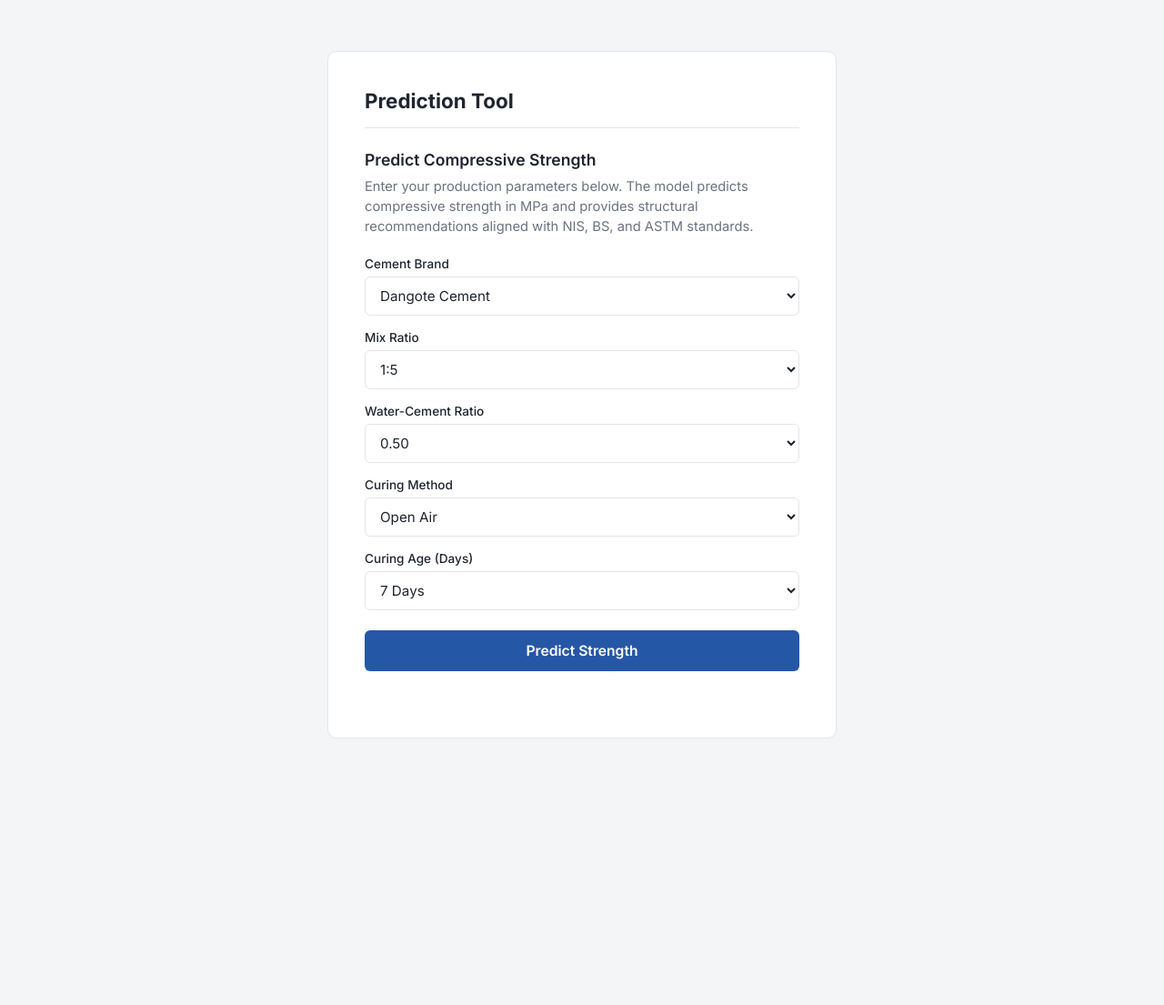
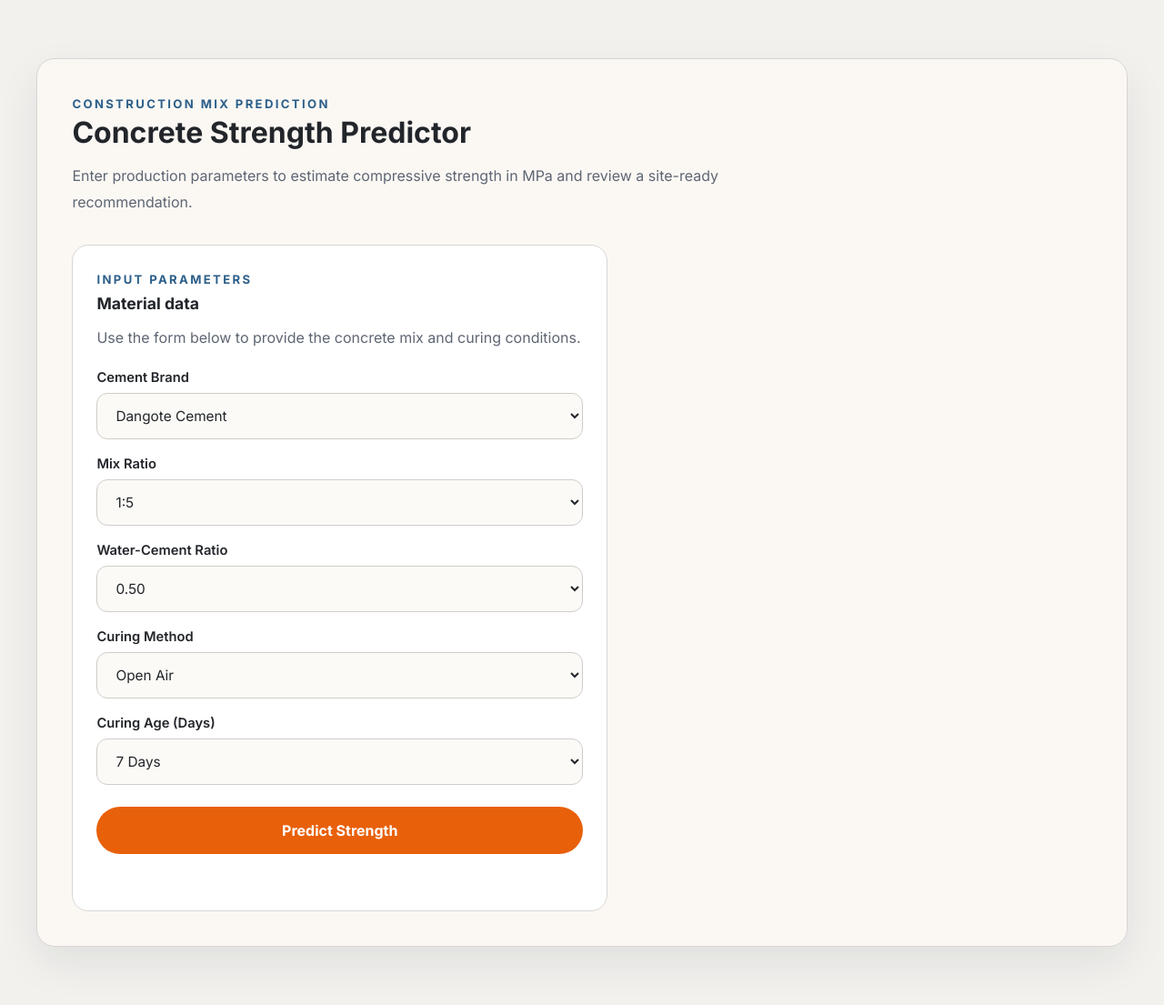
Before and after one commit to specialztech00-alt/sandcrete-strength-predictor, a FastAPI app: page / in a window 1280 px wide. Shown: the whole page at 91% size. Before the commit the page ends 812 px from the top, so only its background shows below. Run offline with FastAPI, Linux system fonts and the light colour scheme.

Commit message:
Final verified version: fixed gauge sync, cement brand casing, layout confirmed working

```diff
--- a/static/script.js
+++ b/static/script.js
@@ -11,6 +11,7 @@
 
 const NON_LOAD_BEARING_MIN = 2.5;  // keep in sync with standards.py
 const LOAD_BEARING_MIN = 3.45;     // keep in sync with standards.py
+const GAUGE_MAX = 10; // upper bound of the gauge in MPa — adjust only if the dataset's max strength is meaningfully different
 const REQUEST_TIMEOUT_MS = 25000;
 
 const form = document.getElementById("predict-form");
@@ -45,6 +46,30 @@ function categoryFor(strength) {
   return { label: "Low Strength", css: "low" };
 }
 
+const strengthFill = document.getElementById("strength-fill");
+
+function resetGauge() {
+  if (!strengthFill) return;
+  strengthFill.style.transition = "none";
+  strengthFill.style.width = "0%";
+  requestAnimationFrame(() => {
+    strengthFill.style.transition = "width 0.72s ease-out";
+  });
+}
+
+function strengthToFillWidth(strength) {
+  const minStrength = 0;
+  const maxStrength = 10;
+  const clampedStrength = Math.max(minStrength, Math.min(maxStrength, strength));
+  return (clampedStrength / maxStrength) * 100;
+}
+
+function animateGauge(strength) {
+  if (!strengthFill) return;
+  const width = strengthToFillWidth(strength);
+  strengthFill.style.width = `${width}%`;
+}
+
 function renderResult(strength, recommendation) {
   const category = categoryFor(strength);
   resultNumber.textContent = strength.toFixed(2);
@@ -53,9 +78,12 @@ function renderResult(strength, recommendation) {
   resultAdvice.textContent = recommendation;
   resultSection.hidden = false;
   resultSection.classList.remove("result--error");
+  console.log("[gauge] renderResult", { strength });
+  animateGauge(strength);
 }
 
 function renderError(message) {
+  resetGauge();
   resultNumber.textContent = "—";
   resultCategory.textContent = "";
   resultCategory.className = "result__category";
@@ -86,6 +114,7 @@ form.addEventListener("submit", async (e) => {
   };
 
   try {
+    resetGauge();
     const response = await fetchWithTimeout("/predict", {
       method: "POST",
       headers: { "Content-Type": "application/json" },
--- a/static/style.css
+++ b/static/style.css
@@ -1,116 +1,169 @@
 :root {
-  --bg: #f4f5f7;
-  --card: #ffffff;
-  --border: #e2e5ea;
-  --text: #1f2430;
-  --text-muted: #6b7280;
-  --accent: #2557a7;
-  --accent-hover: #1d4685;
-  --success-bg: #eaf3ec;
-  --success-border: #2f6f4e;
-  --success-text: #1f4d34;
-  --danger: #a3341f;
+  --bg: #F2F1EE;
+  --card: #FBF8F4;
+  --border: #D8D6D4;
+  --text: #22252A;
+  --text-muted: #5E6673;
+  --accent: #E8600A;
+  --accent-hover: #C44E08;
+  --secondary: #2C5F8A;
+  --success-bg: #E7F1E5;
+  --success-border: #2F6F4E;
+  --success-text: #2F6F4E;
+  --danger: #B33424;
+  --warn: #D88A00;
 
   --font-body: "Inter", sans-serif;
+  --font-mono: "JetBrains Mono", monospace;
 }
 
-* { box-sizing: border-box; }
+* {
+  box-sizing: border-box;
+}
+
+html,
+body {
+  min-height: 100%;
+}
 
 body {
   margin: 0;
-  min-height: 100vh;
   background: var(--bg);
   font-family: var(--font-body);
   color: var(--text);
-  padding: clamp(20px, 5vw, 56px) 16px;
-  display: flex;
-  justify-content: center;
+  padding: clamp(24px, 5vw, 64px) 16px;
 }
 
 .card {
-  width: 100%;
-  max-width: 560px;
+  width: min(1200px, 100%);
+  margin: 0 auto;
   background: var(--card);
   border: 1px solid var(--border);
-  border-radius: 10px;
-  padding: clamp(24px, 4vw, 40px);
+  border-radius: 20px;
+  padding: clamp(24px, 3vw, 40px);
+  box-shadow: none;
+}
+
+.hero {
+  margin-bottom: 32px;
+}
+
+.eyebrow,
+.section__eyebrow,
+.result__eyebrow,
+.result__eyebrow--compact {
+  display: inline-block;
+  margin: 0 0 8px;
+  font-size: 0.82rem;
+  letter-spacing: 0.18em;
+  text-transform: uppercase;
+  color: var(--secondary);
+  font-weight: 700;
 }
 
 .card__title {
-  font-size: 1.4rem;
-  font-weight: 700;
-  margin: 0 0 24px;
-  padding-bottom: 16px;
-  border-bottom: 1px solid var(--border);
+  margin: 0;
+  font-size: clamp(2rem, 2.5vw, 2.7rem);
+  line-height: 1.03;
+}
+
+.card__subtitle {
+  margin: 16px 0 0;
+  max-width: 720px;
+  font-size: 1rem;
+  line-height: 1.8;
+  color: var(--text-muted);
+}
+
+.content-grid {
+  display: grid;
+  gap: 24px;
+}
+
+.panel {
+  background: #fff;
+  border: 1px solid var(--border);
+  border-radius: 18px;
+  padding: 26px;
 }
 
 .section__heading {
+  margin: 0 0 14px;
   font-size: 1.1rem;
-  font-weight: 600;
-  margin: 0 0 8px;
+  font-weight: 700;
 }
 
 .section__intro {
-  font-size: 0.92rem;
-  line-height: 1.5;
+  margin: 0 0 22px;
   color: var(--text-muted);
-  margin: 0 0 22px;
+  line-height: 1.65;
 }
 
 .form {
-  display: flex;
-  flex-direction: column;
-  gap: 16px;
+  display: grid;
+  gap: 18px;
 }
 
 .field {
-  display: flex;
-  flex-direction: column;
-  gap: 6px;
+  display: grid;
+  gap: 8px;
 }
 
 .field__label {
-  font-size: 0.85rem;
-  font-weight: 500;
+  font-size: 0.92rem;
+  font-weight: 600;
 }
 
 .field__control {
   font-family: var(--font-body);
-  font-size: 0.95rem;
-  padding: 10px 12px;
-  border: 1px solid var(--border);
-  border-radius: 6px;
-  background: #fff;
+  font-size: 0.96rem;
+  padding: 14px 16px;
+  border: 1px solid #D0CCCA;
+  border-radius: 12px;
+  background: #FBFAF6;
   color: var(--text);
+  min-height: 48px;
 }
 
 .field__control:focus-visible {
-  outline: 2px solid var(--accent);
-  outline-offset: 1px;
-  border-color: var(--accent);
+  outline: 2px solid var(--secondary);
+  outline-offset: 2px;
+  border-color: var(--secondary);
 }
 
 .button {
   margin-top: 6px;
-  display: flex;
+  display: inline-flex;
   align-items: center;
   justify-content: center;
   gap: 10px;
   font-family: var(--font-body);
-  font-weight: 600;
-  font-size: 0.98rem;
+  font-weight: 700;
+  font-size: 1rem;
   color: #fff;
   background: var(--accent);
   border: none;
-  border-radius: 6px;
-  padding: 13px 18px;
+  border-radius: 999px;
+  padding: 16px 24px;
+  min-height: 48px;
   cursor: pointer;
-  transition: background 0.15s ease;
+  transition: background 0.2s ease, transform 0.2s ease;
 }
 
-.button:hover { background: var(--accent-hover); }
-.button:focus-visible { outline: 2px solid var(--text); outline-offset: 2px; }
-.button:disabled { opacity: 0.7; cursor: wait; }
+.button:hover {
+  background: var(--accent-hover);
+  transform: translateY(-1px);
+}
+
+.button:focus-visible {
+  outline: 2px solid var(--text);
+  outline-offset: 3px;
+}
+
+.button:disabled {
+  opacity: 0.75;
+  cursor: not-allowed;
+}
 
 .button__spinner {
   width: 14px;
@@ -126,74 +179,113 @@ body {
   animation: spin 0.7s linear infinite;
 }
 
-@keyframes spin { to { transform: rotate(360deg); } }
-
 .form-error {
   margin: 0;
-  font-size: 0.85rem;
+  font-size: 0.92rem;
   color: var(--danger);
   min-height: 1.2em;
 }
 
 .result {
-  margin-top: 28px;
-  padding-top: 24px;
-  border-top: 1px solid var(--border);
+  margin: 0;
+  padding: 0;
+  border: none;
+}
+
+.result__header {
+  display: flex;
+  flex-wrap: wrap;
+  align-items: center;
+  justify-content: space-between;
+  gap: 18px;
+  margin-bottom: 22px;
 }
 
 .result__value {
   display: flex;
   align-items: baseline;
-  gap: 8px;
-  margin: 10px 0 6px;
+  gap: 10px;
 }
 
-#result-number {
-  font-size: 2.4rem;
+.result__value--large {
+  font-family: var(--font-mono);
+  font-size: 2.8rem;
   font-weight: 700;
   line-height: 1;
 }
 
+#result-number {
+  font-family: var(--font-mono);
+}
+
 .result__unit {
-  font-size: 0.95rem;
+  font-size: 1rem;
   color: var(--text-muted);
 }
 
 .result__category {
-  display: inline-block;
-  font-size: 0.78rem;
+  display: inline-flex;
+  align-items: center;
+  font-size: 0.88rem;
   font-weight: 700;
-  letter-spacing: 0.04em;
+  letter-spacing: 0.12em;
   text-transform: uppercase;
-  padding: 4px 10px;
-  border-radius: 20px;
-  margin: 0 0 18px;
+  border: 1px solid var(--danger);
+  padding: 8px 14px;
+  border-radius: 999px;
+  color: var(--danger);
+}
+
+.result__category--moderate {
+  border-color: var(--warn);
+  color: var(--warn);
 }
 
 .result__category--high {
-  background: var(--success-bg);
+  border-color: var(--success-border);
   color: var(--success-text);
 }
 
-.result__category--moderate {
-  background: #fdf3e3;
-  color: #7a5210;
-}
-
 .result__category--low {
-  background: #faeae7;
+  border-color: var(--danger);
   color: var(--danger);
 }
 
-.result__advice-heading {
-  font-size: 0.95rem;
-  font-weight: 600;
-  margin: 0 0 6px;
+.strength-bar {
+  margin-bottom: 24px;
+}
+
+.strength-bar__track {
+  height: 18px;
+  border-radius: 999px;
+  background: #ECE9E4;
+  overflow: hidden;
+  border: 1px solid #D0CCCA;
+}
+
+.strength-bar__fill {
+  width: 0%;
+  height: 100%;
+  background: linear-gradient(90deg, var(--accent), #f50303);
+  transition: width 0.7s ease-out;
+}
+
+.strength-bar__labels {
+  display: flex;
+  justify-content: space-between;
+  margin-top: 10px;
+  font-size: 0.9rem;
+  color: var(--text-muted);
+}
+
+.result__advice {
+  padding-top: 16px;
+  border-top: 1px solid var(--border);
 }
 
 #result-advice-text {
-  font-size: 0.92rem;
-  line-height: 1.55;
+  font-size: 0.96rem;
+  line-height: 1.7;
   color: var(--text);
   margin: 0;
 }
@@ -201,3 +293,50 @@ body {
 .result--error #result-advice-text {
   color: var(--danger);
 }
+
+@keyframes spin {
+  to { transform: rotate(360deg); }
+}
+
+@media (max-width: 760px) {
+  body {
+    padding: 18px 16px;
+  }
+
+  .card {
+    border-width: 0;
+    border-radius: 14px;
+    padding: 20px;
+  }
+
+  .content-grid {
+    gap: 18px;
+  }
+
+  .button {
+    width: 100%;
+    padding: 16px 18px;
+  }
+}
+
+@media (min-width: 761px) and (max-width: 1024px) {
+  .card {
+    max-width: 900px;
+    padding: 28px;
+  }
+
+  .content-grid {
+    gap: 22px;
+  }
+}
+
+@media (min-width: 1025px) {
+  .content-grid {
+    grid-template-columns: 1.1fr 0.95fr;
+    align-items: start;
+  }
+
+  .card {
+    box-shadow: 0 18px 45px rgba(15, 23, 42, 0.08);
+  }
+}
--- a/templates/index.html
+++ b/templates/index.html
@@ -5,19 +5,27 @@
   <meta name="viewport" content="width=device-width, initial-scale=1.0">
   <title>Prediction Tool</title>
   <link rel="preconnect" href="https://fonts.googleapis.com">
-  <link href="https://fonts.googleapis.com/css2?family=Inter:wght@400;500;600;700&display=swap" rel="stylesheet">
+  <link rel="preconnect" href="https://fonts.gstatic.com" crossorigin>
+  <link href="https://fonts.googleapis.com/css2?family=Inter:wght@400;500;600;700&family=JetBrains+Mono:wght@400;500;600;700&display=swap" rel="stylesheet">
   <link href="/static/style.css" rel="stylesheet">
 </head>
 <body>
 
   <main class="card">
-    <h1 class="card__title">Prediction Tool</h1>
+    <div class="hero">
+      <p class="eyebrow">Construction mix prediction</p>
+      <h1 class="card__title">Concrete Strength Predictor</h1>
+      <p class="card__subtitle">
+        Enter production parameters to estimate compressive strength in MPa and review a site-ready recommendation.
+      </p>
+    </div>
 
-    <section class="section">
-      <h2 class="section__heading">Predict Compressive Strength</h2>
+    <div class="content-grid">
+      <section class="panel panel--input">
+        <p class="section__eyebrow">Input parameters</p>
+        <h2 class="section__heading">Material data</h2>
         <p class="section__intro">
-        Enter your production parameters below. The model predicts compressive strength
-        in MPa and provides structural recommendations aligned with NIS, BS, and ASTM standards.
+          Use the form below to provide the concrete mix and curing conditions.
         </p>
 
         <form id="predict-form" class="form">
@@ -80,21 +88,39 @@
         </form>
       </section>
 
-    <section class="result" id="result-section" hidden>
-      <h2 class="section__heading">Predicted Compressive Strength</h2>
+      <section class="panel panel--result" id="result-section" hidden>
+        <p class="section__eyebrow">Result summary</p>
+        <h2 class="section__heading">Strength forecast</h2>
 
-      <div class="result__value">
+        <div class="result__header">
+          <div>
+            <p class="result__eyebrow result__eyebrow--compact">Predicted strength</p>
+            <div class="result__value result__value--large">
               <span id="result-number">0.00</span>
-        <span class="result__unit">MPa (N/mm&sup2;)</span>
+              <span class="result__unit">MPa</span>
+            </div>
           </div>
 
           <p class="result__category" id="result-category"></p>
+        </div>
+
+        <div class="strength-bar">
+          <div class="strength-bar__track">
+            <div id="strength-fill" class="strength-bar__fill"></div>
+          </div>
+          <div class="strength-bar__labels">
+            <span>0 MPa</span>
+            <span>5 MPa</span>
+            <span>10 MPa</span>
+          </div>
+        </div>
 
         <div class="result__advice">
-        <h3 class="result__advice-heading">Structural Recommendation</h3>
+          <p class="result__eyebrow result__eyebrow--compact">Structural recommendation</p>
           <p id="result-advice-text"></p>
         </div>
       </section>
+    </div>
   </main>
 
   <script src="/static/script.js"></script>
```
Lines whose indentation alone changed are shown as unchanged.
